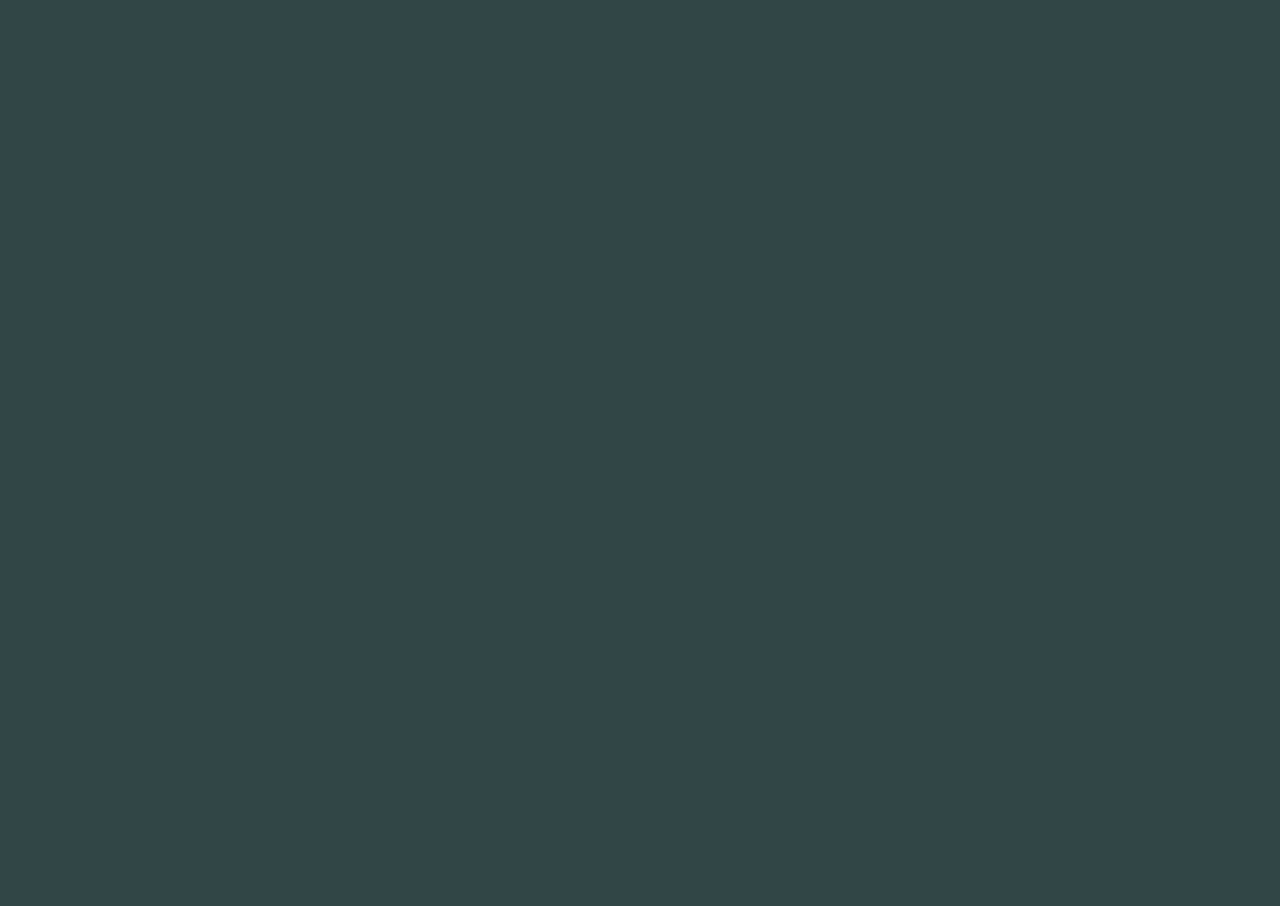
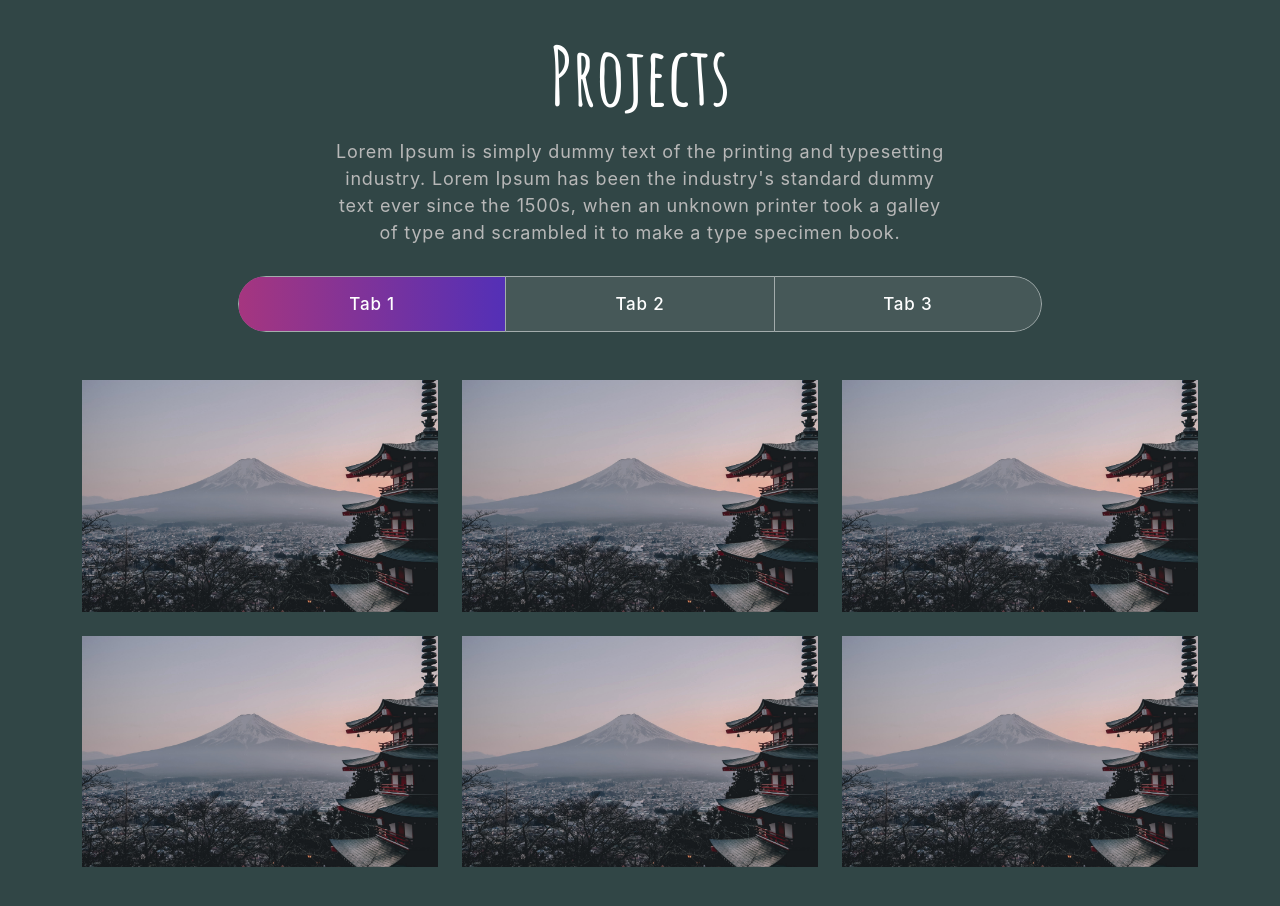
Before and after one commit to Inna-Mykytiuk/Responsive-portfolio-website, a React (Create React App) app: page / in a window 1280 px wide. Shown: the part 1460-2366 px from the top of the page. Before the commit the page ends 1438 px from the top, so only its background shows below. Built offline with nearby package versions, Linux system fonts and the light colour scheme.

Commit message:
add markup section projects

```diff
--- a/src/App.css
+++ b/src/App.css
@@ -407,12 +407,15 @@ nav.navbar .navbar-toggler[aria-expanded='true'] .navbar-toggler-icon {
   transform: scale(1);
 }
 
-.skill h2 {
+.skill h2,
+.project h2 {
   font-family: Amatic;
   color: #fff;
   font-size: 80px;
   font-weight: 700;
+  text-align: center;
 }
+
 .skill p {
   color: #fff;
   font-size: 18px;
@@ -439,15 +442,11 @@ nav.navbar .navbar-toggler[aria-expanded='true'] .navbar-toggler-icon {
 
 /************ Projects Css ************/
 .project {
-  padding: 80px 0;
+  padding: 50px 0;
   position: relative;
-  background-color: black;
+  background-color: #314646;
 }
-.project h2 {
-  font-size: 45px;
-  font-weight: 700;
-  text-align: center;
-}
+
 .project p {
   color: #b8b8b8;
   font-size: 18px;
@@ -512,7 +511,7 @@ nav.navbar .navbar-toggler[aria-expanded='true'] .navbar-toggler-icon {
 }
 .proj-imgbx {
   position: relative;
-  border-radius: 30px;
+
   overflow: hidden;
   margin-bottom: 24px;
 }
--- a/src/App.js
+++ b/src/App.js
@@ -4,6 +4,7 @@ import 'bootstrap/dist/css/bootstrap.min.css';
 import { NavBar } from './components/NavBar';
 import { Banner } from './components/Banner';
 import { Skills } from './components/Skills';
+import { Projects } from './components/Projects';
 
 export const App = () => {
   return (
@@ -11,6 +12,7 @@ export const App = () => {
       <NavBar />
       <Banner />
       <Skills />
+      <Projects />
     </div>
   );
 };
--- /dev/null
+++ b/src/components/ProjectCard.js
@@ -0,0 +1,15 @@
+import { Col } from 'react-bootstrap';
+
+export const ProjectCard = ({ title, description, imgUrl }) => {
+  return (
+    <Col sm={4} md={4}>
+      <div className="proj-imgbx">
+        <img src={imgUrl} alt="project" />
+        <div className="proj-txtx">
+          <h4>{title}</h4>
+          <p>{description}</p>
+        </div>
+      </div>
+    </Col>
+  );
+};
--- a/src/components/Projects.js
+++ b/src/components/Projects.js
@@ -0,0 +1,122 @@
+import { Container, Row, Col, Tab, Nav } from 'react-bootstrap';
+import { ProjectCard } from './ProjectCard';
+import projImg1 from '../assets/img/hero-bg.jpg';
+import projImg2 from '../assets/img/project-img2.png';
+import projImg3 from '../assets/img/project-img3.png';
+// import colorSharp2 from '../assets/img/color-sharp2.png';
+import 'animate.css';
+import TrackVisibility from 'react-on-screen';
+
+export const Projects = () => {
+  const projects = [
+    {
+      title: 'Business Startup',
+      description: 'Design & Development',
+      imgUrl: projImg1,
+    },
+    {
+      title: 'Business Startup',
+      description: 'Design & Development',
+      imgUrl: projImg1,
+    },
+    {
+      title: 'Business Startup',
+      description: 'Design & Development',
+      imgUrl: projImg1,
+    },
+    {
+      title: 'Business Startup',
+      description: 'Design & Development',
+      imgUrl: projImg1,
+    },
+    {
+      title: 'Business Startup',
+      description: 'Design & Development',
+      imgUrl: projImg1,
+    },
+    {
+      title: 'Business Startup',
+      description: 'Design & Development',
+      imgUrl: projImg1,
+    },
+  ];
+
+  return (
+    <section className="project" id="project">
+      <Container>
+        <Row>
+          <Col size={12}>
+            <TrackVisibility>
+              {({ isVisible }) => (
+                <div
+                  className={
+                    isVisible ? 'animate__animated animate__fadeIn' : ''
+                  }
+                >
+                  <h2>Projects</h2>
+                  <p>
+                    Lorem Ipsum is simply dummy text of the printing and
+                    typesetting industry. Lorem Ipsum has been the industry's
+                    standard dummy text ever since the 1500s, when an unknown
+                    printer took a galley of type and scrambled it to make a
+                    type specimen book.
+                  </p>
+                  <Tab.Container id="projects-tabs" defaultActiveKey="first">
+                    <Nav
+                      variant="pills"
+                      className="nav-pills mb-5 justify-content-center align-items-center"
+                      id="pills-tab"
+                    >
+                      <Nav.Item>
+                        <Nav.Link eventKey="first">Tab 1</Nav.Link>
+                      </Nav.Item>
+                      <Nav.Item>
+                        <Nav.Link eventKey="second">Tab 2</Nav.Link>
+                      </Nav.Item>
+                      <Nav.Item>
+                        <Nav.Link eventKey="third">Tab 3</Nav.Link>
+                      </Nav.Item>
+                    </Nav>
+                    <Tab.Content
+                      id="slideInUp"
+                      className={
+                        isVisible ? 'animate__animated animate__slideInUp' : ''
+                      }
+                    >
+                      <Tab.Pane eventKey="first">
+                        <Row>
+                          {projects.map((project, index) => {
+                            return <ProjectCard key={index} {...project} />;
+                          })}
+                        </Row>
+                      </Tab.Pane>
+                      <Tab.Pane eventKey="section">
+                        <p>
+                          Lorem ipsum dolor sit amet consectetur adipisicing
+                          elit. Cumque quam, quod neque provident velit, rem
+                          explicabo excepturi id illo molestiae blanditiis,
+                          eligendi dicta officiis asperiores delectus quasi
+                          inventore debitis quo.
+                        </p>
+                      </Tab.Pane>
+                      <Tab.Pane eventKey="third">
+                        <p>
+                          Lorem ipsum dolor sit amet consectetur adipisicing
+                          elit. Cumque quam, quod neque provident velit, rem
+                          explicabo excepturi id illo molestiae blanditiis,
+                          eligendi dicta officiis asperiores delectus quasi
+                          inventore debitis quo.
+                        </p>
+                      </Tab.Pane>
+                    </Tab.Content>
+                  </Tab.Container>
+                </div>
+              )}
+            </TrackVisibility>
+          </Col>
+        </Row>
+      </Container>
+      {/* <img className="background-image-right" src={colorSharp2}></img> */}
+    </section>
+  );
+};
```
